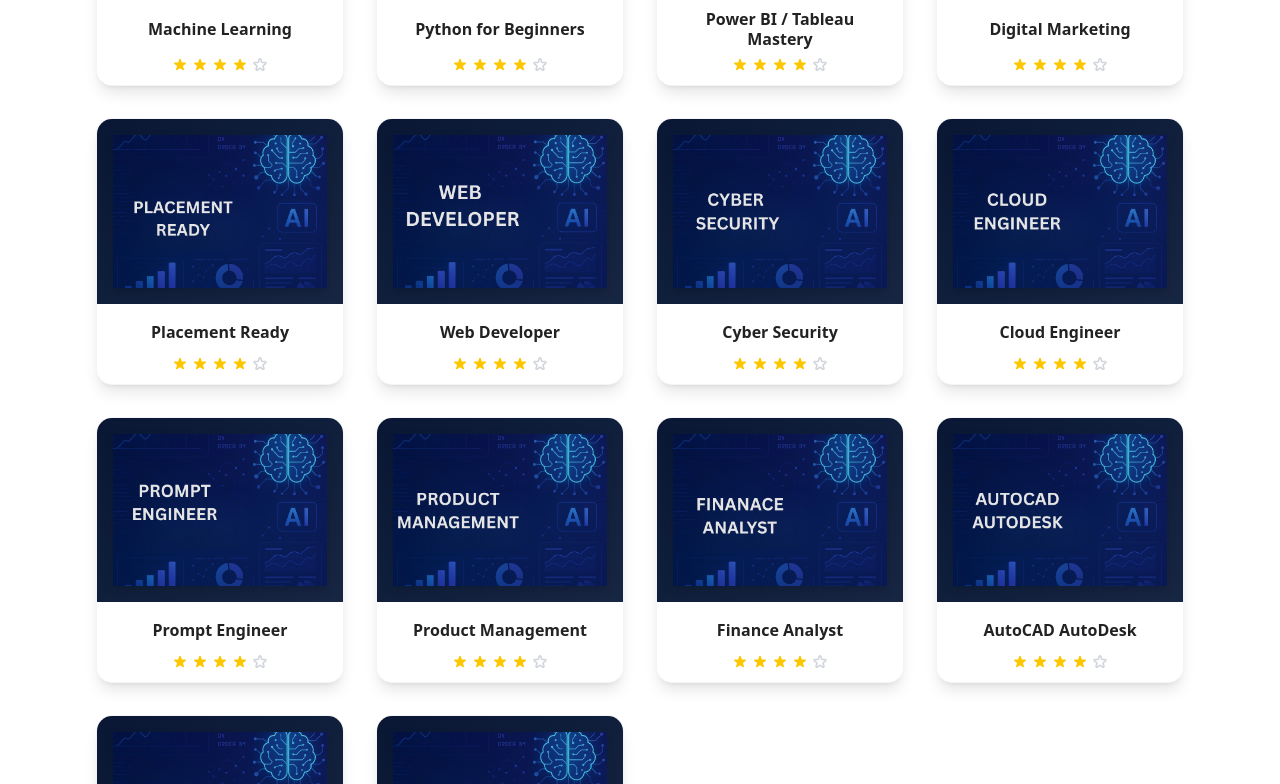
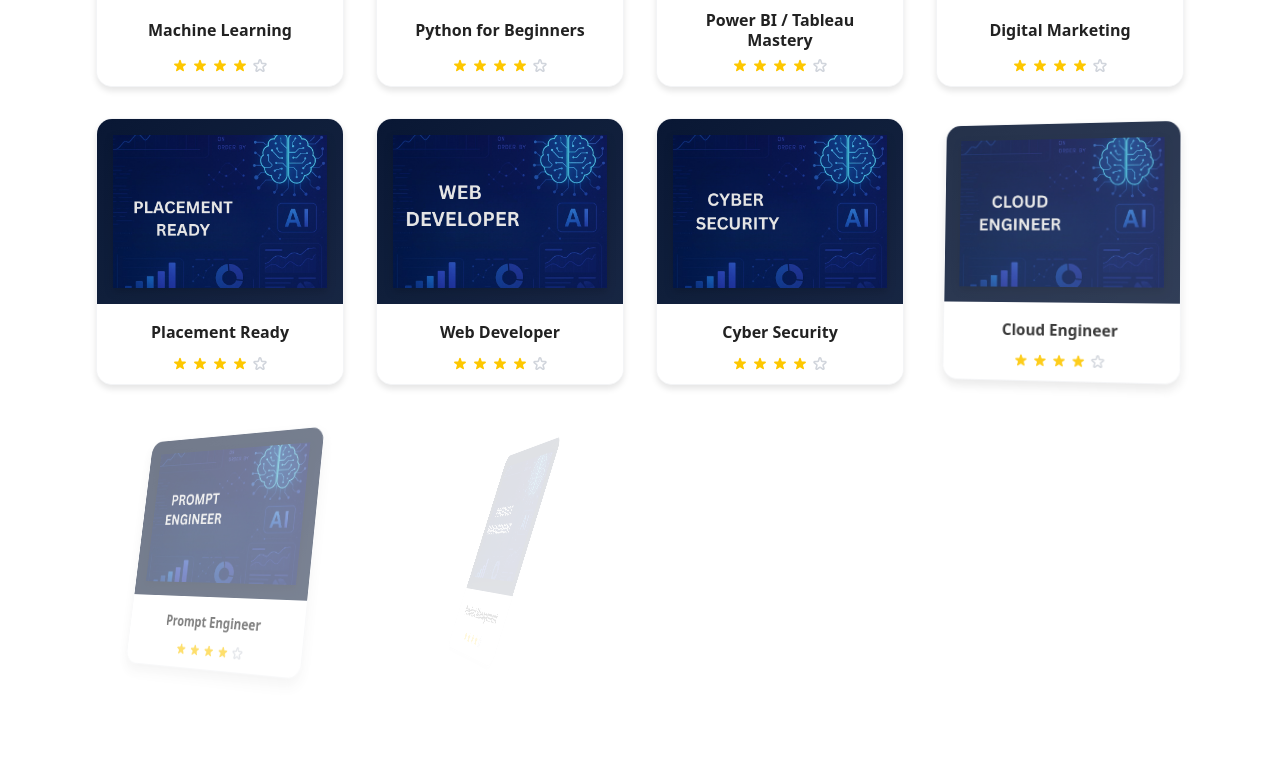
Before and after one commit to nilimaSahu22/DataInYourself, a Next.js app: page / in a window 1280 px wide. Shown: the part 1596-2380 px from the top of the page. Built offline with nearby package versions, Linux system fonts and the light colour scheme.

Commit message:
added flip and rotate animation for course card component

```diff
--- a/app/components/ui/PlacementCourseCard.tsx
+++ b/app/components/ui/PlacementCourseCard.tsx
@@ -14,6 +14,7 @@
   rating?: number; // out of 5
   index?: number; // Add index for staggered animation
   animationKey?: number; // Add animation key prop
+  shouldAnimate?: boolean; // Control whether animation should play
 }
 
 export const PlacementCourseCard: React.FC<PlacementCourseCardProps> = ({
@@ -25,29 +26,42 @@
   // rating = 4,
   index = 0,
   animationKey = 0,
+  shouldAnimate = false,
 }) => {
   const courseSlug = generateCourseSlug(title);
   const [isVisible, setIsVisible] = useState(false);
 
   // Calculate delay based on index for staggered animation
-  const animationDelay = index * 150; // 150ms delay between each card
+  const animationDelay = index * 500; // 500ms delay between each card for slower animation
 
-  // Reset and trigger animation when animationKey changes
+  // Reset and trigger animation when animationKey changes and shouldAnimate is true
   useEffect(() => {
-    setIsVisible(false);
+    if (shouldAnimate) {
+      setIsVisible(false);
 
-    const timer = setTimeout(() => {
+      const timer = setTimeout(() => {
+        setIsVisible(true);
+      }, animationDelay);
+
+      return () => clearTimeout(timer);
+    } else {
+      // If not animating, show immediately
       setIsVisible(true);
-    }, animationDelay);
+    }
+  }, [animationKey, animationDelay, shouldAnimate]);
 
-    return () => clearTimeout(timer);
-  }, [animationKey, animationDelay]);
+  // Reset visibility when animationKey changes
+  useEffect(() => {
+    if (shouldAnimate) {
+      setIsVisible(false);
+    }
+  }, [animationKey, shouldAnimate]);
 
   return (
     <Link href={`/courses/${courseSlug}`} className="block w-full h-full group">
       <article
-        className={`relative w-full h-full bg-white rounded-2xl shadow-lg hover:shadow-xl transition-all duration-300 overflow-hidden border border-gray-100 flex flex-col ${
-          isVisible ? 'animate-fadeInUp' : 'opacity-0 translate-y-8'
+        className={`relative w-full h-full bg-white rounded-2xl shadow-lg hover:shadow-xl transition-all duration-300 overflow-hidden border border-gray-100 flex flex-col flip-card-hover ${
+          isVisible ? 'animate-flipInRotate' : 'flip-initial'
         }`}
         style={{
           animationDelay: `${animationDelay}ms`,
--- a/app/page.tsx
+++ b/app/page.tsx
@@ -12,6 +12,7 @@
   const [isClient, setIsClient] = useState(false);
   const [animationKey, setAnimationKey] = useState(0); // Add animation trigger key
   const pathname = usePathname();
+  const [hasAnimated, setHasAnimated] = useState(false); // Track if animation has already played
 
   // Contact form state
   const [contactForm, setContactForm] = useState({
@@ -31,16 +32,53 @@
     setIsClient(true);
   }, []);
 
-  // Trigger animation when user navigates to homepage or on initial load
+  // Check if this is the first visit or a page refresh
   useEffect(() => {
     if (isClient && pathname === '/') {
-      // Reset animation key to trigger re-animation
-      setAnimationKey(0);
-      // Increment after a short delay to ensure the reset is processed
-      const timer = setTimeout(() => {
-        setAnimationKey(prev => prev + 1);
-      }, 100);
-      return () => clearTimeout(timer);
+      // Check if this is a page refresh or first visit
+      const hasVisitedBefore = sessionStorage.getItem('hasVisitedHome');
+      const navigationEntry = performance.getEntriesByType('navigation')[0] as any;
+      const isRefresh = !hasVisitedBefore ||
+                       (navigationEntry && navigationEntry.type === 'reload') ||
+                       (performance.navigation && performance.navigation.type === 1);
+
+      if (isRefresh) {
+        // This is a refresh or first visit, trigger animation
+        console.log('Triggering flip animation - refresh detected');
+        setAnimationKey(0);
+        const timer = setTimeout(() => {
+          setAnimationKey(prev => prev + 1);
+        }, 200); // Increased delay to ensure proper initialization
+
+        // Mark that we've visited the home page
+        sessionStorage.setItem('hasVisitedHome', 'true');
+        setHasAnimated(true);
+
+        return () => clearTimeout(timer);
+      } else {
+        // This is navigation from another page, don't trigger animation
+        console.log('Skipping animation - navigation from other page');
+        setHasAnimated(true);
+      }
+    }
+  }, [isClient, pathname]);
+
+  // Force animation on page refresh (F5 or Ctrl+R)
+  useEffect(() => {
+    const handleBeforeUnload = () => {
+      sessionStorage.removeItem('hasVisitedHome');
+    };
+
+    window.addEventListener('beforeunload', handleBeforeUnload);
+    return () => window.removeEventListener('beforeunload', handleBeforeUnload);
+  }, []);
+
+
+
+  // Clear session storage when user navigates away from home page
+  useEffect(() => {
+    if (isClient && pathname !== '/') {
+      sessionStorage.removeItem('hasVisitedHome');
     }
   }, [isClient, pathname]);
 
@@ -278,6 +316,7 @@
                 duration={course.duration}
                 index={index}
                 animationKey={animationKey}
+                shouldAnimate={hasAnimated && animationKey > 0}
               />
             ))}
           </div>
--- a/app/styles/globals.css
+++ b/app/styles/globals.css
@@ -47,6 +47,73 @@
 
 .animate-fadeInUp {
   animation: fadeInUp 0.6s ease-out forwards;
+}
+
+/* Flip and rotate animation for course cards */
+@keyframes flipInRotate {
+  0% {
+    opacity: 0;
+    transform: perspective(1000px) rotateY(-90deg) rotateX(20deg) scale(0.8);
+    box-shadow: 0 0 0 rgba(0, 0, 0, 0);
+  }
+  30% {
+    opacity: 0.3;
+    transform: perspective(1000px) rotateY(-60deg) rotateX(15deg) scale(0.85);
+    box-shadow: 0 5px 10px rgba(0, 0, 0, 0.05);
+  }
+  60% {
+    opacity: 0.7;
+    transform: perspective(1000px) rotateY(-30deg) rotateX(8deg) scale(0.92);
+    box-shadow: 0 8px 15px rgba(0, 0, 0, 0.08);
+  }
+  100% {
+    opacity: 1;
+    transform: perspective(1000px) rotateY(0deg) rotateX(0deg) scale(1);
+    box-shadow: 0 4px 6px rgba(0, 0, 0, 0.1);
+  }
+}
+
+.animate-flipInRotate {
+  animation: flipInRotate 1.5s cubic-bezier(0.4, 0, 0.2, 1) forwards !important;
+  transform-style: preserve-3d;
+  backface-visibility: hidden;
+  will-change: transform, opacity;
+}
+
+/* Initial state for flip animation */
+.flip-initial {
+  opacity: 0 !important;
+  transform: perspective(1000px) rotateY(-90deg) rotateX(20deg) scale(0.8) !important;
+  transform-style: preserve-3d;
+  backface-visibility: hidden;
+  will-change: transform, opacity;
+  transition: opacity 0.3s ease, transform 0.3s ease;
+}
+
+/* Hover effect for flip cards */
+.flip-card-hover {
+  transition: transform 0.3s cubic-bezier(0.4, 0, 0.2, 1), box-shadow 0.3s ease;
+}
+
+.flip-card-hover:hover {
+  transform: perspective(1000px) rotateY(5deg) rotateX(2deg) scale(1.02);
+  box-shadow: 0 20px 40px rgba(0, 0, 0, 0.15);
+}
+
+/* Fallback for browsers that don't support 3D transforms */
+@supports not (transform: perspective(1000px)) {
+  .animate-flipInRotate {
+    animation: fadeInUp 0.8s cubic-bezier(0.4, 0, 0.2, 1) forwards !important;
+  }
+
+  .flip-initial {
+    opacity: 0 !important;
+    transform: translateY(30px) scale(0.8) !important;
+  }
+
+  .flip-card-hover:hover {
+    transform: translateY(-5px) scale(1.02);
+  }
 }
 
 /* Touch-friendly improvements for tablets */
```
